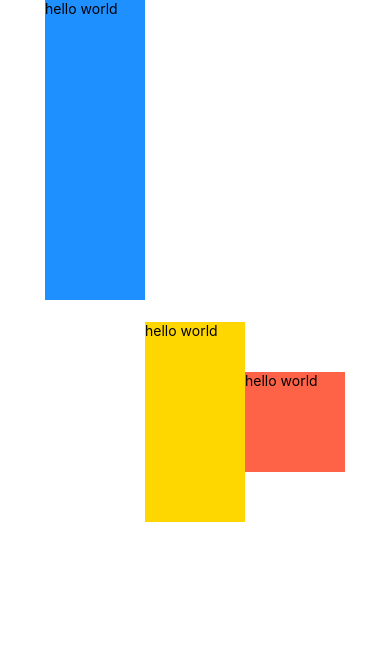
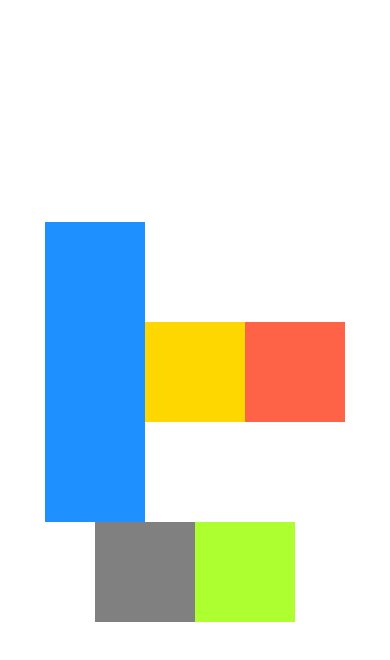
Before and after one commit to Shahriyar-Hosen/Native-Demo-Project, a React Native app: screen / in a window 390 px wide. Shown: the top 660 px of the page. Built offline with nearby package versions, Linux system fonts and the light colour scheme.

Commit message:
align Content and flex Wrap

```diff
--- a/App.tsx
+++ b/App.tsx
@@ -4,33 +4,16 @@
  */
 
 import React from 'react';
-import {StyleSheet, Text, View} from 'react-native';
+import {StyleSheet, View} from 'react-native';
 
 function App(): JSX.Element {
   return (
-    <View
-      style={{
-        backgroundColor: '#fff',
-        flex: 1,
-        flexDirection: 'row', // horizontal or vertical
-        justifyContent: 'center', // main
-        alignItems: 'center', // secondary
-      }}>
-      <View
-        style={{
-          backgroundColor: 'dodgerblue',
-          width: 100,
-          height: 300,
-          alignSelf: 'flex-start',
-        }}>
-        <Text>hello world</Text>
-      </View>
-      <View style={{backgroundColor: 'gold', width: 100, height: 200}}>
-        <Text>hello world</Text>
-      </View>
-      <View style={{backgroundColor: 'tomato', width: 100, height: 100}}>
-        <Text>hello world</Text>
-      </View>
+    <View style={styles.container}>
+      <View style={styles.box1} />
+      <View style={styles.box2} />
+      <View style={styles.box3} />
+      <View style={styles.box4} />
+      <View style={styles.box5} />
     </View>
   );
 }
@@ -41,14 +24,36 @@ const styles = StyleSheet.create({
     flex: 1,
     flexDirection: 'row', // horizontal or vertical
     justifyContent: 'center', // main
-    alignItems: 'baseline', // secondary
+    alignItems: 'center', // secondary
+    alignContent: 'center',
+    flexWrap: 'wrap',
   },
-  box: {
-    width: '50%',
-    height: 70,
+  box1: {
     backgroundColor: 'dodgerblue',
-    justifyContent: 'center',
-    alignItems: 'center',
+    width: 100,
+    height: 300,
+  },
+  box2: {
+    backgroundColor: 'gold',
+    width: 100,
+    height: 100,
+  },
+  box3: {
+    backgroundColor: 'tomato',
+
+    width: 100,
+    height: 100,
+  },
+  box4: {
+    backgroundColor: 'gray',
+    width: 100,
+    height: 100,
+  },
+  box5: {
+    backgroundColor: 'greenyellow',
+
+    width: 100,
+    height: 100,
   },
 
   text: {
```
